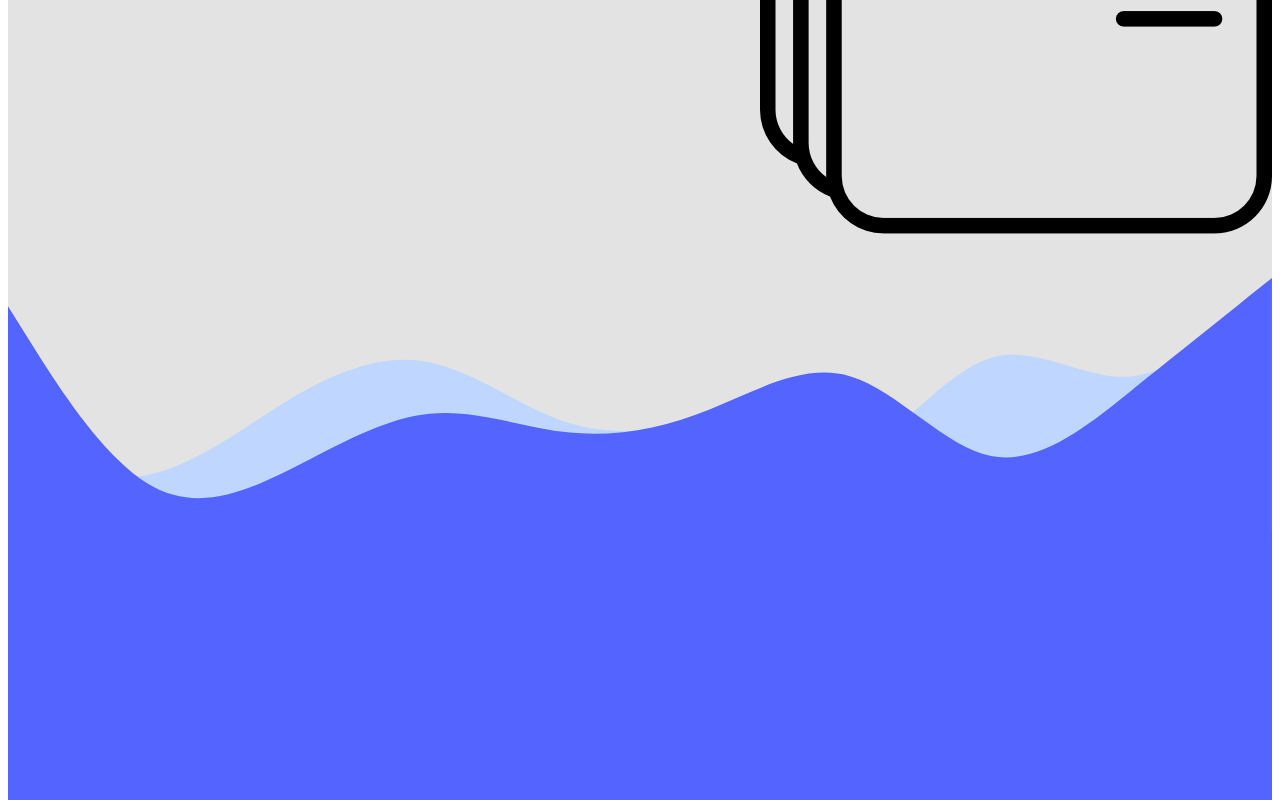
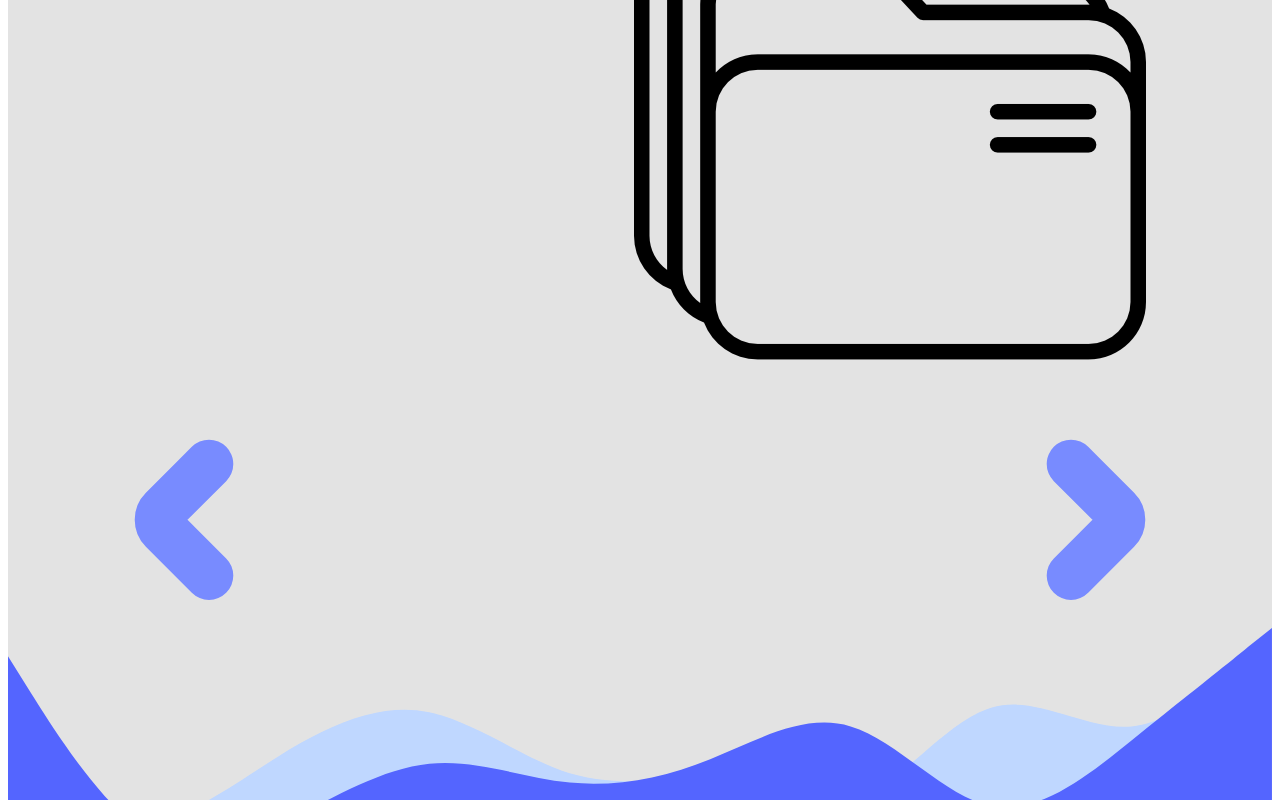
Before and after one commit to WR0NGTH3HU4/SprintStream, a SvelteKit app in the folder app/: page /vizeses_oldal in a window 1280 px wide. Shown: the part 3097-3897 px from the top of the page. Built offline with nearby package versions, Linux system fonts and the light colour scheme.

Commit message:
animáció a körökre

```diff
--- a/app/src/routes/vizeses_oldal/+page.svelte
+++ b/app/src/routes/vizeses_oldal/+page.svelte
@@ -43,6 +43,8 @@
 
                 <path fill="#5465FF" fill-opacity="1" d="M0,192L26.7,186.7C53.3,181,107,171,160,170.7C213.3,171,267,181,320,202.7C373.3,224,427,256,480,261.3C533.3,267,587,245,640,218.7C693.3,192,747,160,800,138.7C853.3,117,907,107,960,117.3C1013.3,128,1067,160,1120,154.7C1173.3,149,1227,107,1280,90.7C1333.3,75,1387,85,1413,90.7L1440,96L1440,0L1413.3,0C1386.7,0,1333,0,1280,0C1226.7,0,1173,0,1120,0C1066.7,0,1013,0,960,0C906.7,0,853,0,800,0C746.7,0,693,0,640,0C586.7,0,533,0,480,0C426.7,0,373,0,320,0C266.7,0,213,0,160,0C106.7,0,53,0,27,0L0,0Z"></path>
             </svg>
+
+            <div class="olvasas">
                 <div class="szoveg">
                     <div>
                         <h1>Üdv az első lépésben</h1>
@@ -50,8 +52,18 @@
                     </div>
 
                         <img src="icons/document.png" alt="kep">
+                </div>
+                <div class="nyilak">
+                    <svg width="100" height="161" viewBox="0 0 100 161" fill="none" xmlns="http://www.w3.org/2000/svg">
+                        <path d="M75 136.588L29.0683 90.6568C23.6439 85.2324 23.6439 76.356 29.0683 70.9316L75 25" stroke="#788BFF" stroke-width="48.5835" stroke-miterlimit="10" stroke-linecap="round" stroke-linejoin="round"/>
+                    </svg>
+                    <svg width="100" height="161" viewBox="0 0 100 161" fill="none" xmlns="http://www.w3.org/2000/svg">
+                        <path d="M25 136.589L70.9316 90.6573C76.3561 85.2329 76.3561 76.3565 70.9316 70.932L25 25" stroke="#788BFF" stroke-width="48.5839" stroke-miterlimit="10" stroke-linecap="round" stroke-linejoin="round"/>
+                    </svg>
 
                 </div>
+            </div>
+
                 <svg xmlns="http://www.w3.org/2000/svg" viewBox="0 0 1440 320">
 
                         <path fill="#BFD7FF" fill-opacity="1" d="M0,224L26.7,234.7C53.3,245,107,267,160,256C213.3,245,267,203,320,170.7C373.3,139,427,117,480,128C533.3,139,587,181,640,197.3C693.3,213,747,203,800,213.3C853.3,224,907,256,960,234.7C1013.3,213,1067,139,1120,122.7C1173.3,107,1227,149,1280,144C1333.3,139,1387,85,1413,58.7L1440,32L1440,320L1413.3,320C1386.7,320,1333,320,1280,320C1226.7,320,1173,320,1120,320C1066.7,320,1013,320,960,320C906.7,320,853,320,800,320C746.7,320,693,320,640,320C586.7,320,533,320,480,320C426.7,320,373,320,320,320C266.7,320,213,320,160,320C106.7,320,53,320,27,320L0,320Z"></path>
@@ -113,12 +125,12 @@
         flex-direction: column;
         justify-content: center;
         align-items: center ;
-
         position: absolute;
         border-radius: 100%;
         text-align: center;
         font-size: 150%;
     }
+
     .kor1{
 
         background-color:#BFD7FF ;
@@ -177,6 +189,7 @@
         justify-content: center;
         align-items: center;
         margin-left: 10%;
+        margin-bottom: 10%;
     }
     .ph svg{
         transform: translate(0%,-10%);
@@ -188,6 +201,25 @@
         justify-content: center;
         align-items: center;
         background-color: #E3E3E3;
+    }
+    .olvasas{
+        display: flex;
+        flex-direction: column;
+        justify-content: center;
+        width:100%
+
+    }
+    .nyilak{
+        display: flex;
+        flex-direction: row;
+        justify-content: space-between;
+        align-self: center;
+        width:80%;
+        padding-top: 5%;
+
+    }
+    .nyilak:hover{
+        animation: kiemeles 4s infinite;
     }
     .elsohullam{
         display: block;
@@ -205,14 +237,16 @@
         justify-content: center;
         align-content: space-between;
 
+    }
 
-    }
     .szoveg div{
         align-self:flex-start ;
         flex-grow: 2;
+        padding-left: 10%;
     }
     .szoveg img{
         align-self:flex-end ;
+        padding-right: 10%;
 
     }
     .fill{
@@ -322,11 +356,13 @@
             transform: scale(.9) translate(15%,0%);
 
         }
+
     }
     @media screen and (max-width: 1580px){
         .kor{
             transform: scale(.8) translate(30%,0%);
         }
+
     }
     @media screen and (max-width: 1420px){
         .kor{
@@ -385,6 +421,20 @@
 
         }
     }
+    .kor:hover{
+        animation: kiemeles 4s infinite;
+    }
+    .ph:hover{
+        animation: kiemeles 4s infinite;
+    }
+    @keyframes kiemeles{
+
+        100%{
+
+            z-index: 100;
+            transform: scale(1.1);
+        }
+    }
 </style>
 
 <script lang="ts">
```
Lines whose indentation alone changed are shown as unchanged.
